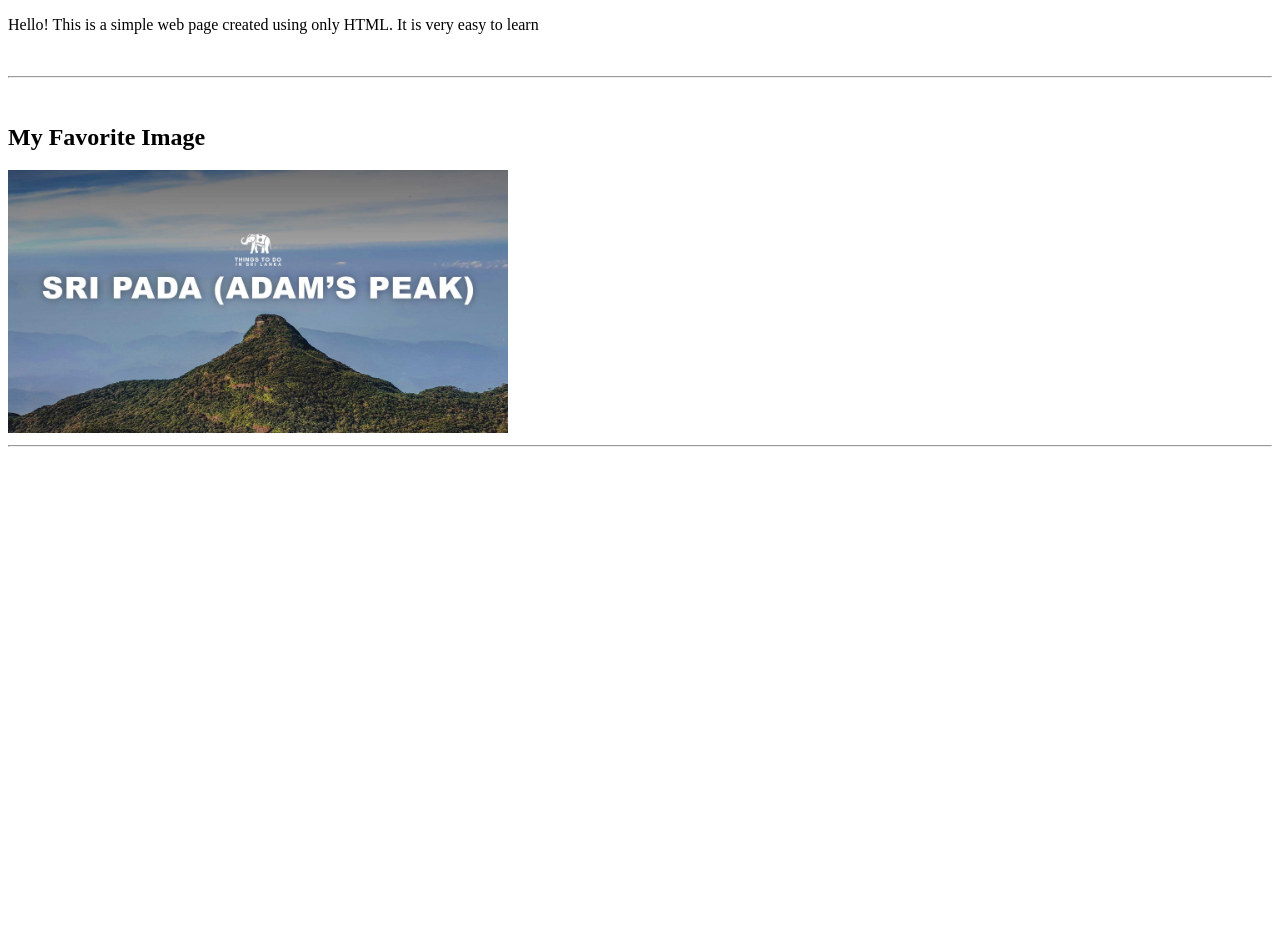
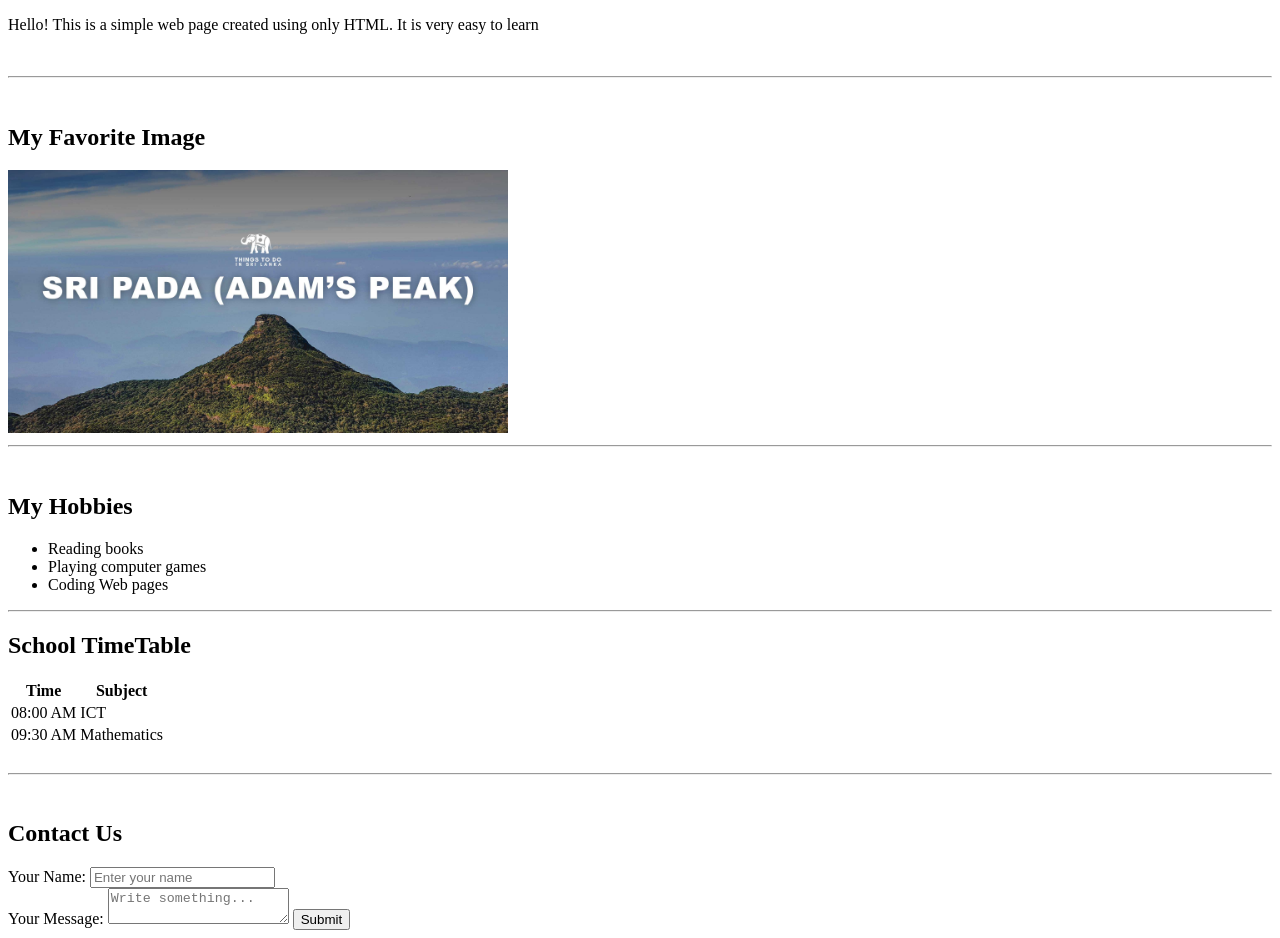
Before and after one commit to Alokachamod/project01, a plain HTML site: page index.html in a window 1280 px wide. Shown: the part 105-1043 px from the top of the page. Before the commit the page ends 800 px from the top, so only its background shows below. Drawn offline with Linux system fonts and the light colour scheme.

Commit message:
complete project

```diff
--- a/index.html
+++ b/index.html
@@ -17,7 +17,42 @@
     <br>
     <hr>
     <br>
+    <h2>My Hobbies</h2>
+    <ul>
+        <li>Reading books</li>
+        <li>Playing computer games</li>
+        <li>Coding Web pages</li>
+    </ul>
+    <hr>
+    <h2> School TimeTable</h2>
+    <table>
+        <tr>
+            <th>Time</th>
+            <th>Subject</th>
+        </tr>
+        <tr>
+            <td>08:00 AM </td>
+            <td>ICT</td>
+        </tr>
+        <tr>
+            <td>09:30 AM</td>
+            <td>Mathematics</td>
+        </tr>
+    </table>
 
+    <br>
+    <hr>
+    <br>
+
+    <h2>Contact Us</h2>
+
+    <label for="name">Your Name:</label>
+    <input type="text" name="name" placeholder="Enter your name">
+    <br>
+    <label for="message">Your Message:</label>
+    <textarea name="message" placeholder="Write something..."></textarea>
+
+    <input type="button" value="Submit">
 
 </body>
 </html>
```
